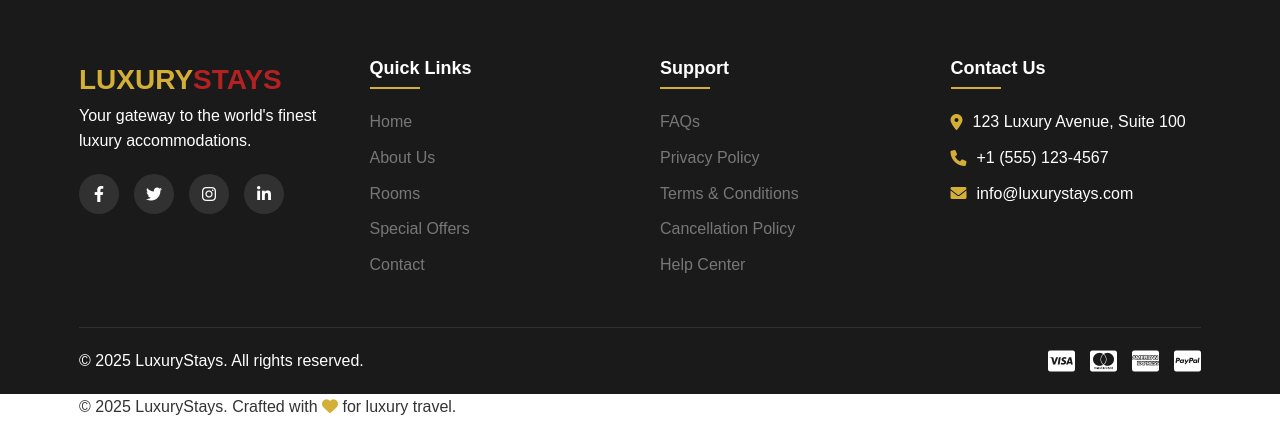
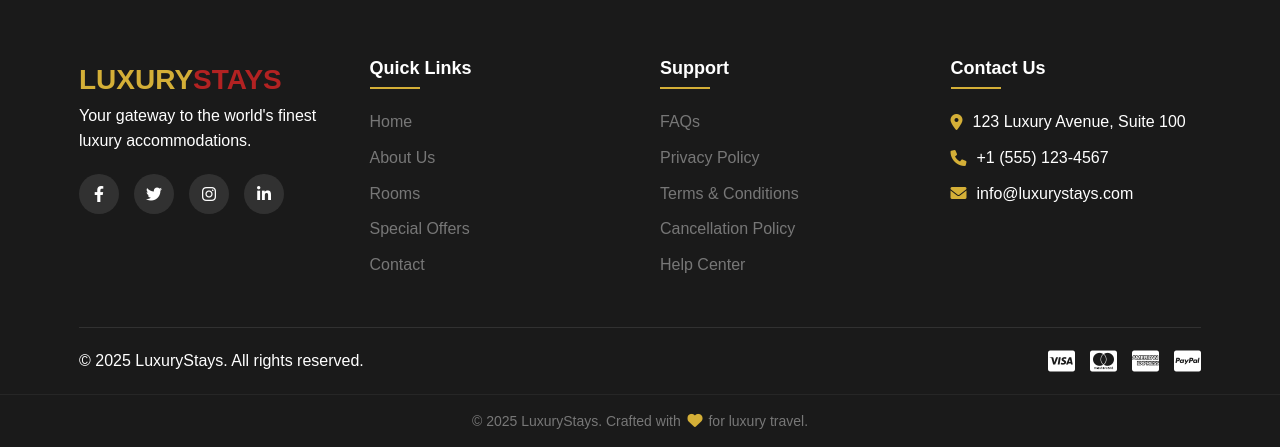
Before and after one commit to Tejaswini1983/HotelBooking-MainPage, a plain HTML site: page index.html in a window 1280 px wide. Shown: the part 2615-3062 px from the top of the page. Before the commit the page ends 3034 px from the top, so only its background shows below. Drawn offline with Linux system fonts and the light colour scheme.

Commit message:
added css for footer

```diff
--- a/styles.css
+++ b/styles.css
@@ -591,6 +591,30 @@ footer {
     font-size: 24px;
 }
 
+/* Simple Footer */
+.simple-footer {
+    background-color: var(--dark-bg);
+    padding: 15px 0;
+    text-align: center;
+    border-top: 1px solid rgba(255, 255, 255, 0.05);
+}
+
+.simple-footer p {
+    color: var(--gray);
+    font-size: 14px;
+}
+
+.simple-footer .fa-heart {
+    margin: 0 3px;
+    animation: heartbeat 1.5s ease infinite;
+}
+
+@keyframes heartbeat {
+    0% { transform: scale(1); }
+    50% { transform: scale(1.1); }
+    100% { transform: scale(1); }
+}
+
 /* Responsive Styles */
 @media (max-width: 992px) {
     .hero h1 {
```
